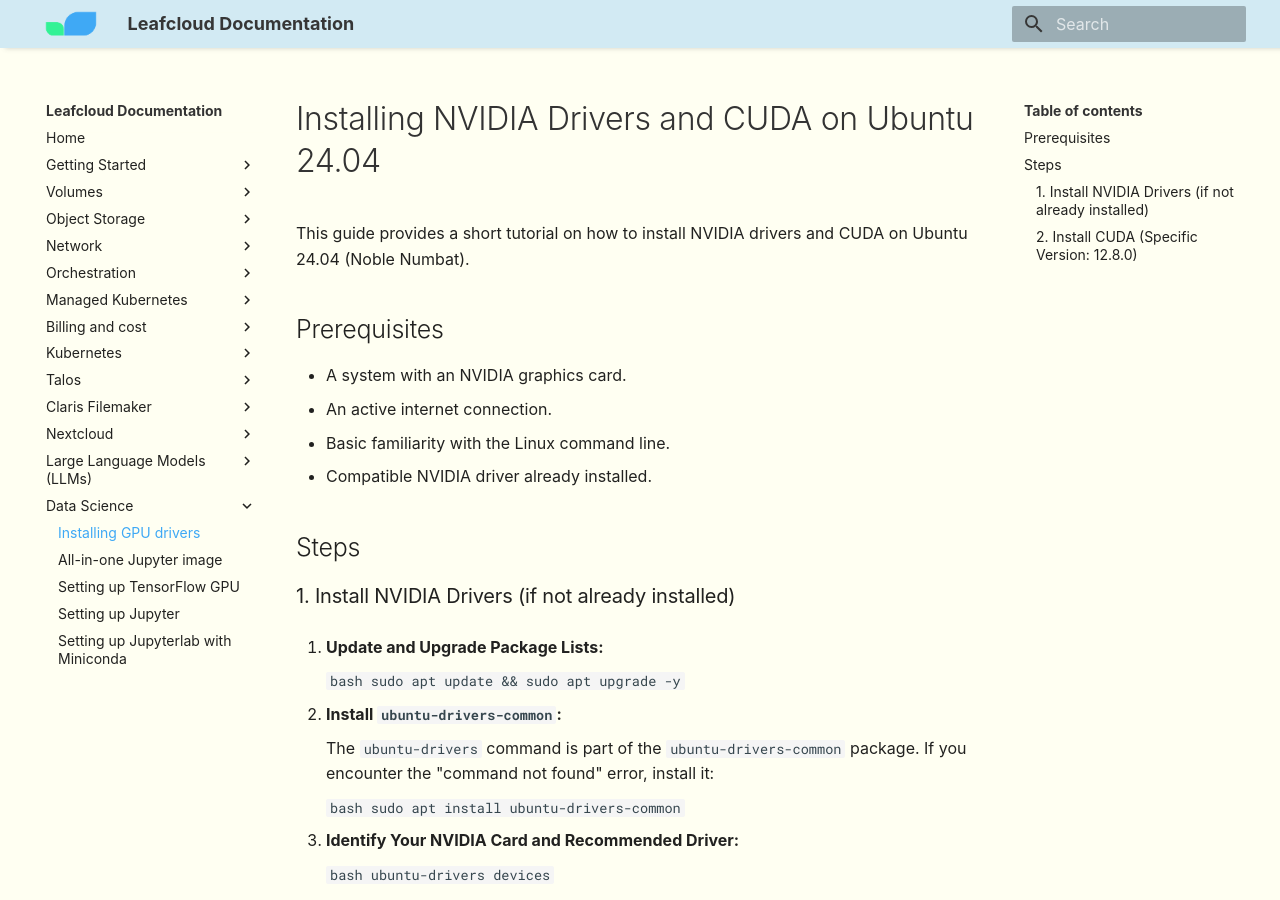
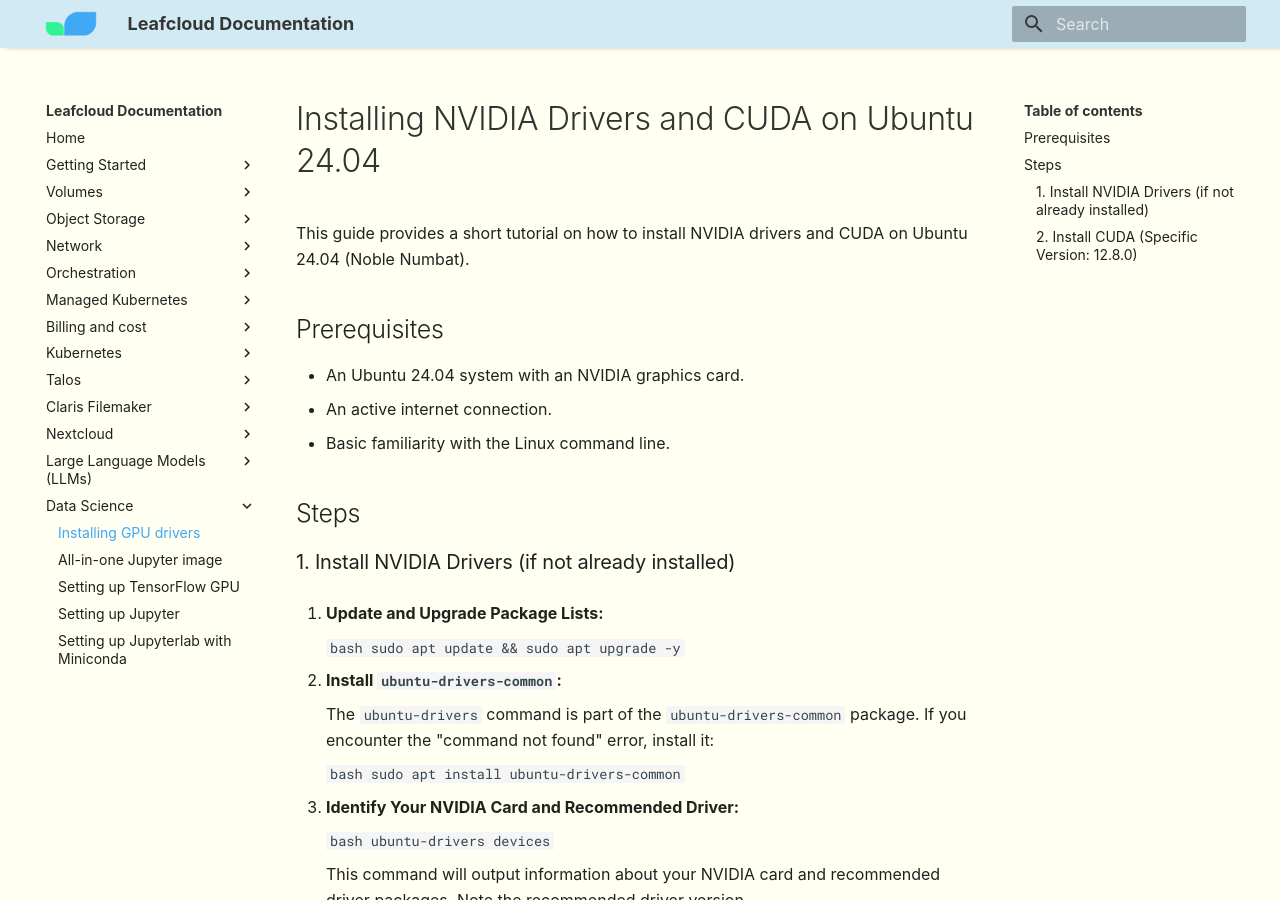
Before and after one commit to leafcloudhq/documentation-rtd, an MkDocs documentation site: the page built from docs/data-science/installing-gpu-drivers.md, in a window 1280 px wide and 900 px high. Built offline with MkDocs 1.6.1 and Material for MkDocs 9.7.7, drawn with Linux system fonts in a browser that asks for light colours; some web fonts are replaced.

Commit message:
fix type

```diff
--- a/docs/data-science/installing-gpu-drivers.md
+++ b/docs/data-science/installing-gpu-drivers.md
@@ -4,10 +4,9 @@
 
 ## Prerequisites
 
-* A system with an NVIDIA graphics card.
+* An Ubuntu 24.04 system with an NVIDIA graphics card.
 * An active internet connection.
 * Basic familiarity with the Linux command line.
-* Compatible NVIDIA driver already installed.
 
 ## Steps
 
```
